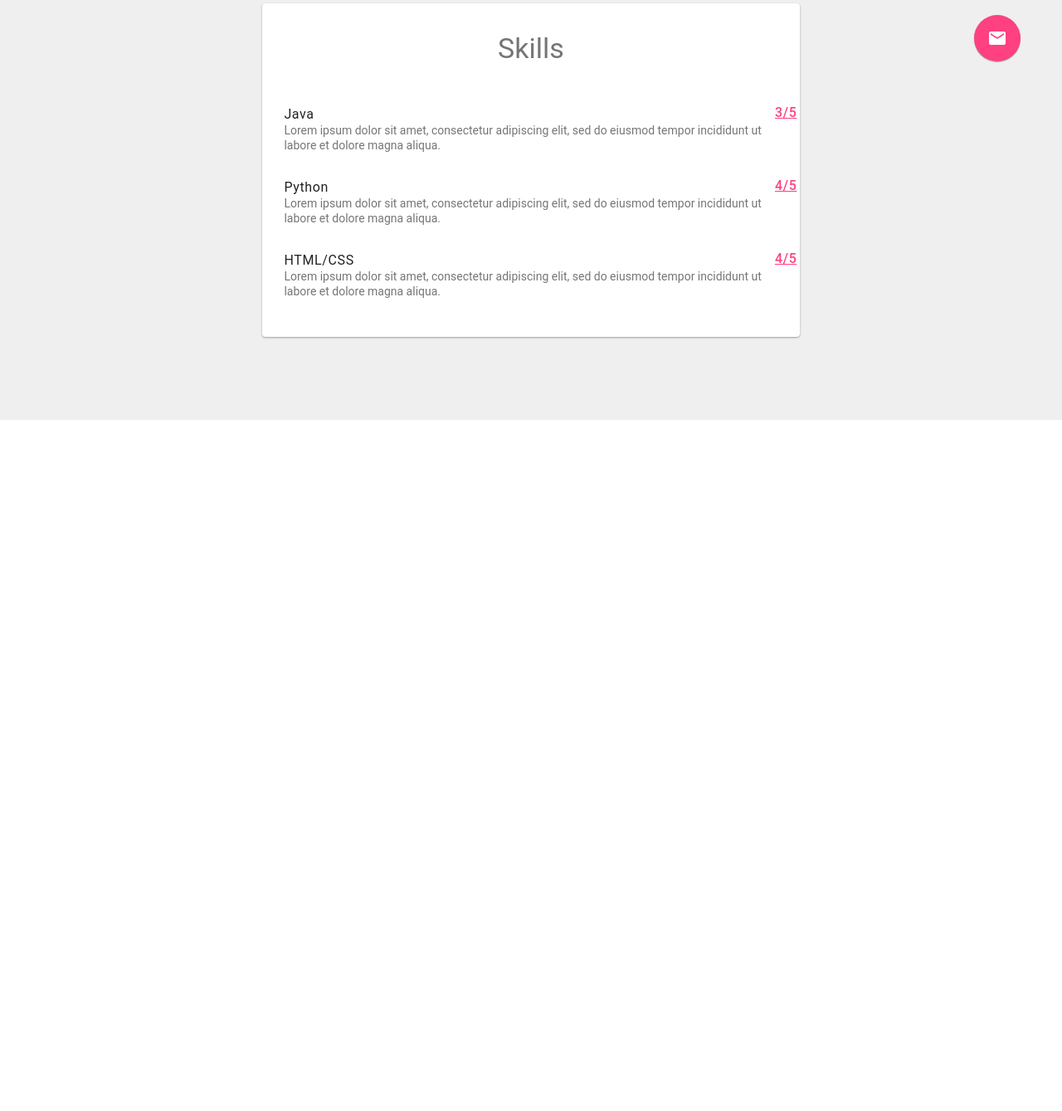
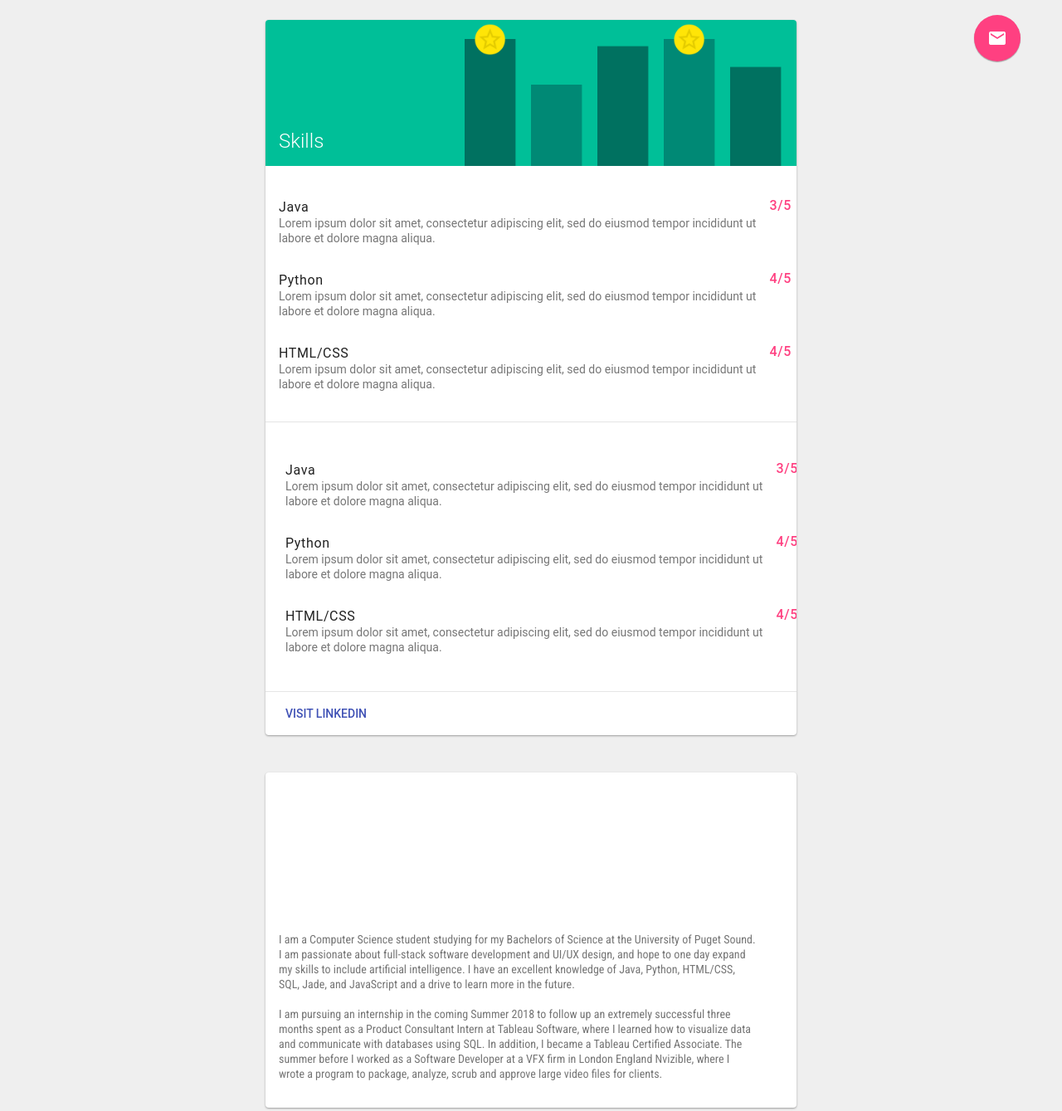
Before and after one commit to nbigger/resume, a website: page index.html in a window 1280 px wide. Shown: the part 676-2015 px from the top of the page at 83% size. Before the commit the page ends 1182 px from the top, so only its background shows below. Drawn offline with Linux system fonts and the light colour scheme.

Commit message:
nav scrolls properly to sections, added final two sections placeholders

```diff
--- a/index.html
+++ b/index.html
@@ -31,23 +31,23 @@
       <header class="mdl-layout__header mdl-layout__header--transparent">
         <div class="mdl-layout__header-row">
           <!-- Title -->
-          <span class="mdl-layout-title">Resume</span>
+          <span class="mdl-layout-title">Nick Bigger</span>
           <!-- Add spacer, to align navigation to the right -->
           <div class="mdl-layout-spacer"></div>
           <!-- Navigation -->
           <nav class="mdl-navigation">
-            <a class="mdl-navigation__link" href="">Skills</a>
-            <a class="mdl-navigation__link" href="">Experience</a>
-            <a class="mdl-navigation__link" href="">Contact</a>
+            <a class="mdl-navigation__link" href="#skills">Skills</a>
+            <a class="mdl-navigation__link" href="#experience">Experience</a>
+            <a class="mdl-navigation__link" href="#contact">Contact</a>
           </nav>
         </div>
       </header>
       <div class="mdl-layout__drawer">
-        <span class="mdl-layout-title">Title</span>
+        <span class="mdl-layout-title">Sections</span>
         <nav class="mdl-navigation">
-          <a class="mdl-navigation__link" href="">Skills</a>
-          <a class="mdl-navigation__link" href="">Experience</a>
-          <a class="mdl-navigation__link" href="">Contact</a>
+          <a class="mdl-navigation__link" href="#skills">Skills</a>
+          <a class="mdl-navigation__link" href="#experience">Experience</a>
+          <a class="mdl-navigation__link" href="#contact">Contact</a>
         </nav>
       </div>
     </div>
@@ -56,9 +56,9 @@
   </div>
 
   <div class="bottom-half">
-    <div class="demo-card-wide mdl-card mdl-shadow--2dp">
-      <div class="mdl-card__title">
-        <h2 class="mdl-card__title-text">Nick Bigger</h2>
+    <div id="profile-card" class="demo-card-wide mdl-card mdl-shadow--2dp">
+      <div id="profile" class="mdl-card__title">
+        <h2 class="mdl-card__title-text">Profile</h2>
       </div>
       <p class="mdl-card__supporting-text">
         I am a Computer Science student studying for my Bachelors of Science at the University of Puget Sound.
@@ -85,10 +85,50 @@
       </div>
     </div>
 
-    <center>
-      <div class="card">
-        <div class="card-info">
-          <h3 class="skills-header">Skills</h3>
+    <div name="skills" class="skills-section">
+      <div class="demo-card-wide mdl-card mdl-shadow--2dp">
+        <div id="skills" class="mdl-card__title">
+          <h2 class="mdl-card__title-text">Skills</h2>
+        </div>
+        <ul class="demo-list-three mdl-list">
+          <li class="mdl-list__item mdl-list__item--three-line">
+            <span class="mdl-list__item-primary-content">
+              <span>Java</span>
+              <span class="mdl-list__item-text-body">
+                Lorem ipsum dolor sit amet, consectetur adipiscing elit,
+                sed do eiusmod tempor incididunt ut labore et dolore magna aliqua.
+              </span>
+            </span>
+            <span class="mdl-list__item-secondary-content">
+              <a class="mdl-list__item-secondary-action">3/5</a>
+            </span>
+          </li>
+          <li class="mdl-list__item mdl-list__item--three-line">
+            <span class="mdl-list__item-primary-content">
+              <span>Python</span>
+              <span class="mdl-list__item-text-body">
+                Lorem ipsum dolor sit amet, consectetur adipiscing elit,
+                sed do eiusmod tempor incididunt ut labore et dolore magna aliqua.
+              </span>
+            </span>
+            <span class="mdl-list__item-secondary-content">
+              <a class="mdl-list__item-secondary-action">4/5</a>
+            </span>
+          </li>
+          <li class="mdl-list__item mdl-list__item--three-line">
+            <span class="mdl-list__item-primary-content">
+              <span>HTML/CSS</span>
+              <span class="mdl-list__item-text-body">
+                Lorem ipsum dolor sit amet, consectetur adipiscing elit,
+                sed do eiusmod tempor incididunt ut labore et dolore magna aliqua.
+              </span>
+            </span>
+            <span class="mdl-list__item-secondary-content">
+              <a class="mdl-list__item-secondary-action">4/5</a>
+            </span>
+          </li>
+        </ul>
+        <div class="mdl-card__actions mdl-card--border">
           <ul class="demo-list-three mdl-list">
             <li class="mdl-list__item mdl-list__item--three-line">
               <span class="mdl-list__item-primary-content">
@@ -99,7 +139,7 @@
                 </span>
               </span>
               <span class="mdl-list__item-secondary-content">
-                <a class="mdl-list__item-secondary-action" href="#">3/5</a>
+                <a class="mdl-list__item-secondary-action">3/5</a>
               </span>
             </li>
             <li class="mdl-list__item mdl-list__item--three-line">
@@ -111,7 +151,7 @@
                 </span>
               </span>
               <span class="mdl-list__item-secondary-content">
-                <a class="mdl-list__item-secondary-action" href="#">4/5</a>
+                <a class="mdl-list__item-secondary-action">4/5</a>
               </span>
             </li>
             <li class="mdl-list__item mdl-list__item--three-line">
@@ -123,13 +163,63 @@
                 </span>
               </span>
               <span class="mdl-list__item-secondary-content">
-                <a class="mdl-list__item-secondary-action" href="#">4/5</a>
+                <a class="mdl-list__item-secondary-action">4/5</a>
               </span>
             </li>
           </ul>
         </div>
+        <div class="mdl-card__actions mdl-card--border">
+          <a class="mdl-button mdl-button--colored mdl-js-button mdl-js-ripple-effect" href="https://www.linkedin.com/in/nickbigger/">
+            Visit LinkedIn
+          </a>
+        </div>
       </div>
-    </center>
+    </div>
+
+    <div name="experience" class="section">
+      <div class="demo-card-wide mdl-card mdl-shadow--2dp">
+        <div id="experience" class="mdl-card__title">
+          <h2 class="mdl-card__title-text">Experience</h2>
+        </div>
+        <p class="mdl-card__supporting-text">
+          I am a Computer Science student studying for my Bachelors of Science at the University of Puget Sound.
+          I am passionate about full-stack software development and UI/UX design, and hope to one day expand
+          my skills to include artificial intelligence. I have an excellent knowledge of Java, Python, HTML/CSS,
+          SQL, Jade, and JavaScript and a drive to learn more in the future.<br />
+          <br />
+          I am pursuing an internship in the coming Summer 2018 to follow up an extremely successful three months
+          spent as a Product Consultant Intern at Tableau Software, where I learned how to visualize data and
+          communicate with databases using SQL. In addition, I became a Tableau Certified Associate. The summer
+          before I worked as a Software Developer at a VFX firm in London England Nvizible, where I wrote a
+          program to package, analyze, scrub and approve large video files for clients.
+        </p>
+      </div>
+    </div>
+
+    <div name="contact" class="section">
+      <div class="demo-card-wide mdl-card mdl-shadow--2dp">
+        <div id="contact" class="mdl-card__title">
+          <h2 class="mdl-card__title-text">Nick Bigger</h2>
+        </div>
+        <p class="mdl-card__supporting-text">
+          I am a Computer Science student studying for my Bachelors of Science at the University of Puget Sound.
+          I am passionate about full-stack software development and UI/UX design, and hope to one day expand
+          my skills to include artificial intelligence. I have an excellent knowledge of Java, Python, HTML/CSS,
+          SQL, Jade, and JavaScript and a drive to learn more in the future.<br />
+          <br />
+          I am pursuing an internship in the coming Summer 2018 to follow up an extremely successful three months
+          spent as a Product Consultant Intern at Tableau Software, where I learned how to visualize data and
+          communicate with databases using SQL. In addition, I became a Tableau Certified Associate. The summer
+          before I worked as a Software Developer at a VFX firm in London England Nvizible, where I wrote a
+          program to package, analyze, scrub and approve large video files for clients.
+        </p>
+        <div class="mdl-card__actions mdl-card--border">
+          <a class="mdl-button mdl-js-button mdl-button--raised mdl-button--colored" href="./img/resume.pdf" download="resume.pdf">
+            Download CV
+          </a>
+        </div>
+      </div>
+    </div>
 
     <div class="fab">
       <button class="mdl-button mdl-js-button mdl-button--fab mdl-js-ripple-effect mdl-button--colored">
--- a/styles/main.scss
+++ b/styles/main.scss
@@ -68,7 +68,7 @@ h1 {
   color: #9c9c9c;
 }
 
-.demo-card-wide.mdl-card {
+#profile-card {
   margin-left: auto;
   margin-right: auto;
   left: 0;
@@ -80,11 +80,31 @@ h1 {
   border-radius: 4px;
   box-shadow: 0 1px 3px rgba(0,0,0,0.12), 0 1px 2px rgba(0,0,0,0.24);
 }
+
+.demo-card-wide.mdl-card.mdl-shadow--2dp {
+  margin-left: auto;
+  margin-right: auto;
+  left: 0;
+  right: 0;
+  width: 50%;
+  background-color: white;
+  border-radius: 4px;
+  box-shadow: 0 1px 3px rgba(0,0,0,0.12), 0 1px 2px rgba(0,0,0,0.24);
+}
+
 .demo-card-wide > .mdl-card__title {
   color: #fff;
   height: 176px;
+}
+
+#profile {
   background: url('../img/profile_img.jpg') center / cover;
 }
+
+#skills {
+  background: url('../img/skills_img.png') center / cover;
+}
+
 .demo-card-wide > .mdl-card__menu {
   color: #fff;
 }
@@ -126,3 +146,11 @@ h1 {
     background: #323131;
     color: white;
 }
+
+.skills-section {
+  padding-top: 300px;
+}
+
+.section {
+  padding-top: 45px;
+}
```
Also changed, not shown: assets/main.css, img/skills_img.png (added).
